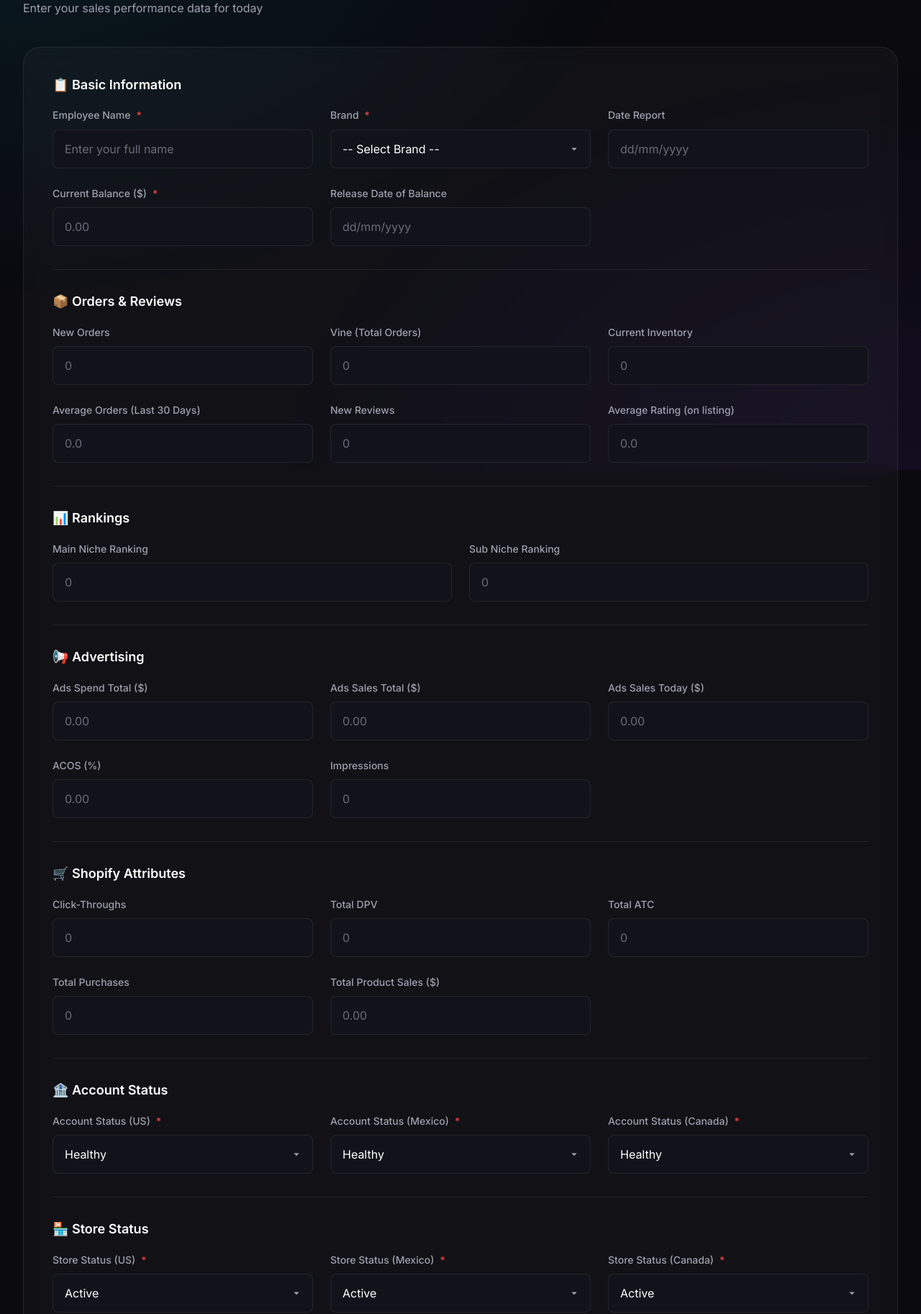
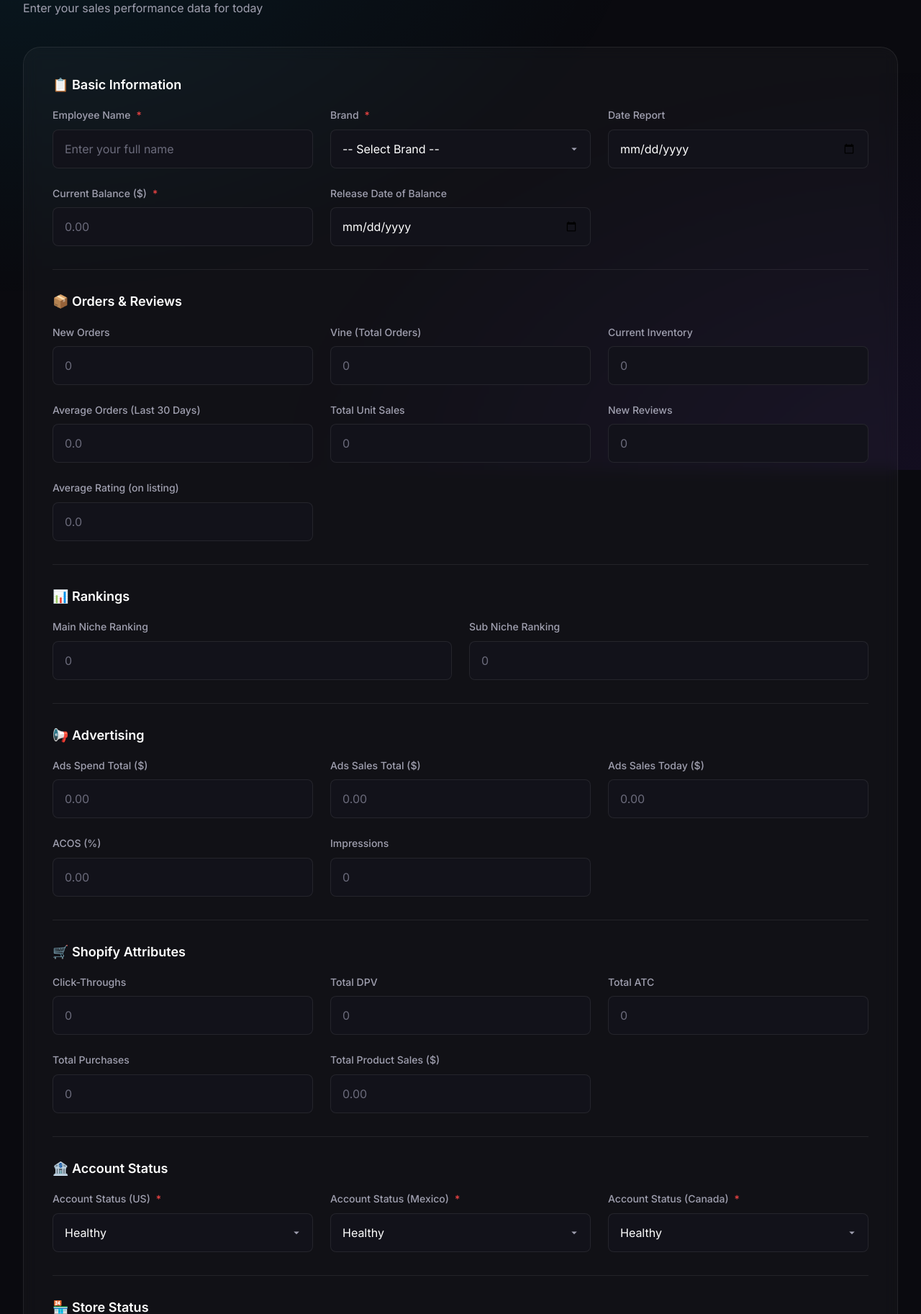
Before and after one commit to Katechnology/psa_report_tool, a Flask app: page /employee in a window 1280 px wide. Shown: the part 147-1973 px from the top of the page at 72% size. Run offline with Flask 3, Linux system fonts and the light colour scheme; some libraries are stand-ins or nearby versions.

Commit message:
Add date pickers for date fields and Total Unit Sales field

```diff
--- a/app.py
+++ b/app.py
@@ -89,6 +89,7 @@ def employee():
                 vine_total_orders=int(request.form.get('vine_total_orders', 0) or 0),
                 current_inventory=int(request.form.get('current_inventory', 0) or 0),
                 average_orders_30_days=float(request.form.get('average_orders_30_days', 0) or 0),
+                total_unit_sales=int(request.form.get('total_unit_sales', 0) or 0),
                 new_reviews=int(request.form.get('new_reviews', 0) or 0),
                 average_rating=float(request.form.get('average_rating', 0) or 0),
 
@@ -188,8 +189,8 @@ def manager_daily():
 
         if date_str:
             try:
-                # Parse date from dd/mm/yyyy format
-                selected_date = datetime.strptime(date_str, '%d/%m/%Y').date()
+                # Parse date from HTML5 date picker (YYYY-MM-DD format)
+                selected_date = datetime.strptime(date_str, '%Y-%m-%d').date()
 
                 # Query reports for selected date
                 reports = DailyReport.query.filter_by(report_date=selected_date)\
@@ -199,10 +200,10 @@ def manager_daily():
                     # Generate charts
                     charts_json = generate_daily_charts(reports)
                 else:
-                    flash(f'No records found for {date_str}', 'info')
+                    flash(f'No records found for {selected_date.strftime("%d/%m/%Y")}', 'info')
 
             except ValueError:
-                flash('Invalid date format. Please use dd/mm/yyyy', 'error')
+                flash('Invalid date format.', 'error')
 
     return render_template('daily_report.html',
                          reports=reports,
@@ -279,6 +280,7 @@ def export_csv():
             'vine_total_orders': r.vine_total_orders,
             'current_inventory': r.current_inventory,
             'average_orders_30_days': r.average_orders_30_days,
+            'total_unit_sales': r.total_unit_sales,
             'new_reviews': r.new_reviews,
             'average_rating': r.average_rating,
             'main_niche_ranking': r.main_niche_ranking,
--- a/models.py
+++ b/models.py
@@ -39,7 +39,8 @@ class DailyReport(db.Model):
     new_orders = db.Column(db.Integer, nullable=True, default=0)
     vine_total_orders = db.Column(db.Integer, nullable=True, default=0)
     current_inventory = db.Column(db.Integer, nullable=True, default=0)
-    average_orders_30_days = db.Column(db.Float, nullable=True, default=0.0)  # NEW
+    average_orders_30_days = db.Column(db.Float, nullable=True, default=0.0)
+    total_unit_sales = db.Column(db.Integer, nullable=True, default=0)  # Total units sold
     new_reviews = db.Column(db.Integer, nullable=True, default=0)
     average_rating = db.Column(db.Float, nullable=True, default=0.0)
 
@@ -84,6 +85,7 @@ class DailyReport(db.Model):
             'vine_total_orders': self.vine_total_orders,
             'current_inventory': self.current_inventory,
             'average_orders_30_days': self.average_orders_30_days,
+            'total_unit_sales': self.total_unit_sales,
             'new_reviews': self.new_reviews,
             'average_rating': self.average_rating,
             'main_niche_ranking': self.main_niche_ranking,
--- a/templates/daily_report.html
+++ b/templates/daily_report.html
@@ -30,9 +30,8 @@
                     </svg>
                     Select Date
                 </label>
-                <input type="text" class="form-control search-input" id="report_date" name="report_date"
-                    placeholder="dd/mm/yyyy" value="{{ selected_date.strftime('%d/%m/%Y') if selected_date else '' }}"
-                    required>
+                <input type="date" class="form-control search-input" id="report_date" name="report_date"
+                    value="{{ selected_date.strftime('%Y-%m-%d') if selected_date else '' }}" required>
                 <button type="submit" class="btn btn-primary search-btn">
                     <svg xmlns="http://www.w3.org/2000/svg" viewBox="0 0 24 24" fill="none" stroke="currentColor"
                         stroke-width="2">
--- a/templates/employee.html
+++ b/templates/employee.html
@@ -56,8 +56,7 @@
                         <label for="date_report" class="form-label">
                             Date Report
                         </label>
-                        <input type="text" class="form-control" id="date_report" name="date_report"
-                            placeholder="dd/mm/yyyy">
+                        <input type="date" class="form-control" id="date_report" name="date_report">
                     </div>
 
                     <div class="form-group">
@@ -72,8 +71,7 @@
                         <label for="release_date_balance" class="form-label">
                             Release Date of Balance
                         </label>
-                        <input type="text" class="form-control" id="release_date_balance" name="release_date_balance"
-                            placeholder="dd/mm/yyyy">
+                        <input type="date" class="form-control" id="release_date_balance" name="release_date_balance">
                     </div>
                 </div>
             </div>
@@ -112,6 +110,14 @@
                         </label>
                         <input type="number" class="form-control" id="average_orders_30_days"
                             name="average_orders_30_days" placeholder="0.0" step="0.01" min="0">
+                    </div>
+
+                    <div class="form-group">
+                        <label for="total_unit_sales" class="form-label">
+                            Total Unit Sales
+                        </label>
+                        <input type="number" class="form-control" id="total_unit_sales" name="total_unit_sales"
+                            placeholder="0" min="0">
                     </div>
 
                     <div class="form-group">
@@ -521,6 +527,7 @@
                     { label: 'Vine (Total Orders)', id: 'vine_total_orders' },
                     { label: 'Current Inventory', id: 'current_inventory' },
                     { label: 'Avg Orders (30 Days)', id: 'average_orders_30_days' },
+                    { label: 'Total Unit Sales', id: 'total_unit_sales' },
                     { label: 'New Reviews', id: 'new_reviews' },
                     { label: 'Average Rating', id: 'average_rating' }
                 ]
```
